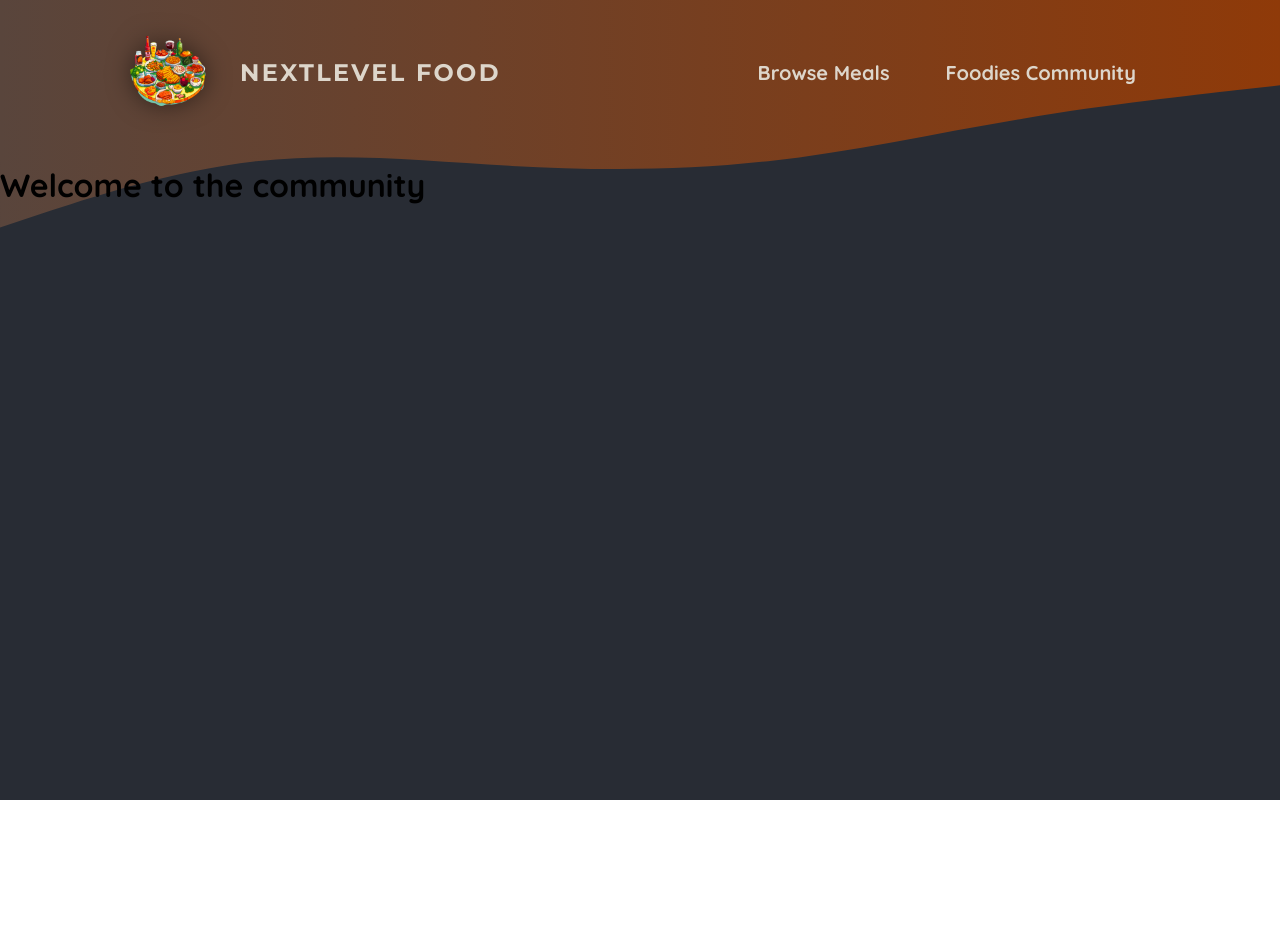
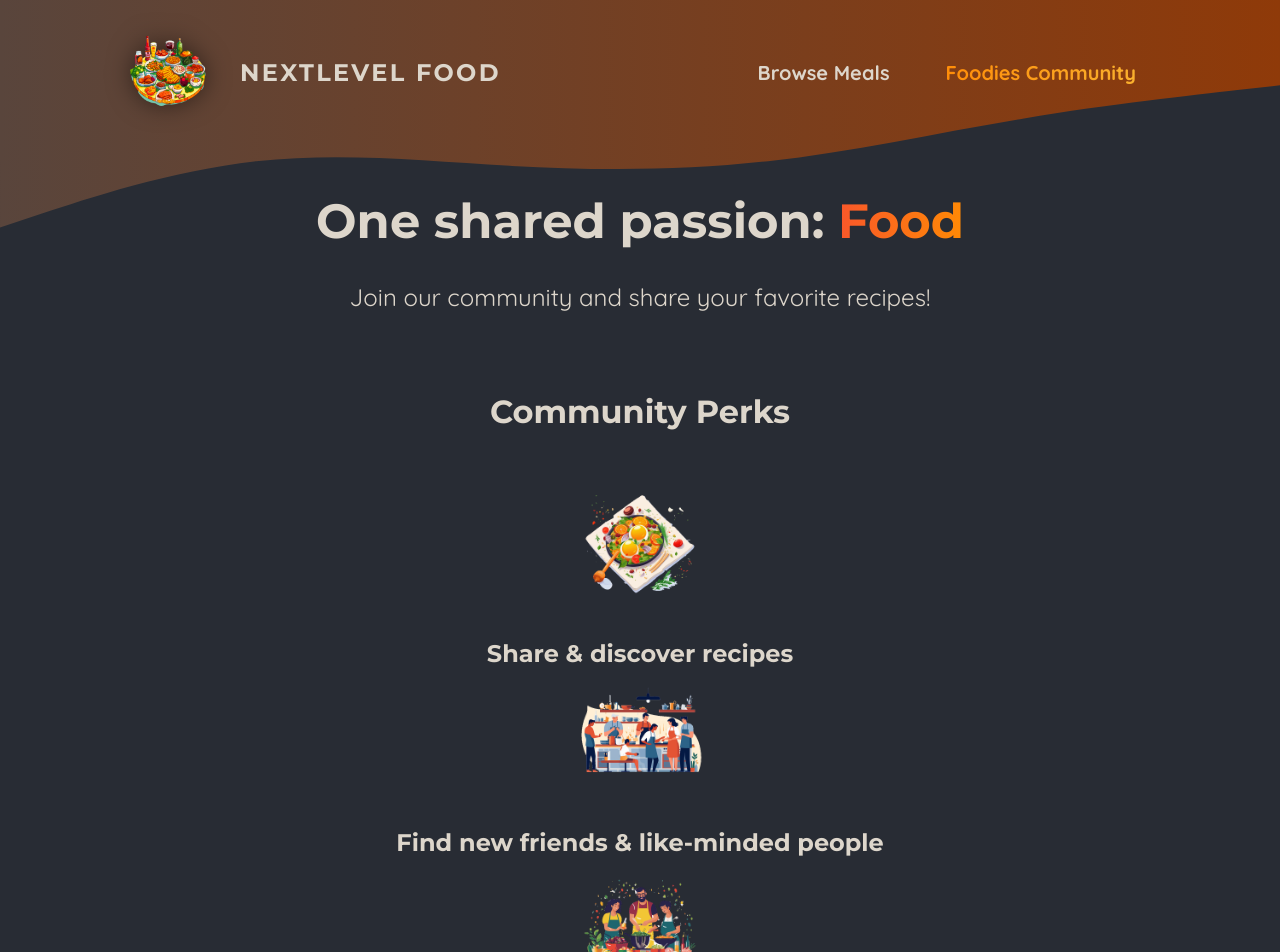
Before and after one commit to Harry-Daniel/Foodies, a Next.js app: page /community in a window 1280 px wide. Shown: the top 952 px of the page. Before the commit the page ends 800 px from the top, so only its background shows below. Built offline with nearby package versions, Linux system fonts and the light colour scheme.

Commit message:
Adjucsted Nav Links

```diff
--- a/app/community/page.js
+++ b/app/community/page.js
@@ -1,7 +1,40 @@
+import Image from 'next/image';
+
+import mealIcon from '@/assets/icons/meal.png';
+import communityIcon from '@/assets/icons/community.png';
+import eventsIcon from '@/assets/icons/events.png';
+import classes from './page.module.css';
+
 export default function CommunityPage() {
   return (
     <>
-      <h1>Welcome to the community</h1>
+      <header className={classes.header}>
+        <h1>
+          One shared passion: <span className={classes.highlight}>Food</span>
+        </h1>
+        <p>Join our community and share your favorite recipes!</p>
+      </header>
+      <main className={classes.main}>
+        <h2>Community Perks</h2>
+
+        <ul className={classes.perks}>
+          <li>
+            <Image src={mealIcon} alt="A delicious meal" />
+            <p>Share & discover recipes</p>
+          </li>
+          <li>
+            <Image src={communityIcon} alt="A crowd of people, cooking" />
+            <p>Find new friends & like-minded people</p>
+          </li>
+          <li>
+            <Image
+              src={eventsIcon}
+              alt="A crowd of people at a cooking event"
+            />
+            <p>Participate in exclusive events</p>
+          </li>
+        </ul>
+      </main>
     </>
   );
 }
--- /dev/null
+++ b/app/community/page.module.css
@@ -0,0 +1,61 @@
+.header {
+    gap: 3rem;
+    margin: 3rem auto 5rem auto;
+    width: 90%;
+    max-width: 75rem;
+    color: #ddd6cb;
+    font-size: 1.5rem;
+    text-align: center;
+  }
+
+  .header h1 {
+    font-family: 'Montserrat', sans-serif;
+  }
+
+  .highlight {
+    background: linear-gradient(90deg, #f9572a, #ff8a05);
+    background-clip: text;
+    -webkit-background-clip: text;
+    -webkit-text-fill-color: transparent;
+  }
+
+  .main {
+    width: 90%;
+    max-width: 40rem;
+    margin: 0 auto;
+    text-align: center;
+  }
+
+  .main h2 {
+    font-family: 'Montserrat', sans-serif;
+    font-size: 2rem;
+    margin-bottom: 3rem;
+    color: #ddd6cb;
+  }
+
+  .perks {
+    list-style: none;
+    margin: 3rem 0;
+    padding: 0;
+  }
+
+  .perks li {
+    display: flex;
+    flex-direction: column;
+    align-items: center;
+    gap: 2rem;
+  }
+
+  .perks img {
+    width: 8rem;
+    height: 8rem;
+    object-fit: contain;
+  }
+
+  .perks p {
+    font-family: 'Montserrat', sans-serif;
+    font-size: 1.5rem;
+    font-weight: bold;
+    margin: 0;
+    color: #ddd6cb;
+  }
--- a/components/main-header/main-header.js
+++ b/components/main-header/main-header.js
@@ -1,13 +1,17 @@
+
 import Link from "next/link";
 import logo from "@/assets/logo.png";
 import classes from "@/components/main-header/main-header.module.css";
 import Image from "next/image";
 import MainHeaderBackground from "./main-header-background";
+import NavLink from "./nav-link";
+
 
 export default function MainHeader() {
+
   return (
     <>
-        <MainHeaderBackground/>
+      <MainHeaderBackground />
       <header className={classes.header}>
         <Link className={classes.logo} href="/">
           <Image src={logo} alt="A plte with food on it" priority />
@@ -17,10 +21,10 @@
         <nav className={classes.nav}>
           <ul>
             <li>
-              <Link href="/meals">Browse Meals</Link>
+           <NavLink href='/meals'>Browse Meals</NavLink>
             </li>
             <li>
-              <Link href="/community">Foodies Community</Link>
+            <NavLink href='/community'>Foodies Community</NavLink>
             </li>
           </ul>
         </nav>
--- a/components/main-header/main-header.module.css
+++ b/components/main-header/main-header.module.css
@@ -21,29 +21,9 @@
     font-size: 1.25rem;
   }
 
-  .nav a {
-    text-decoration: none;
-    color: #ddd6cb;
-    font-weight: bold;
-    padding: 0.5rem 1rem;
-    border-radius: 0.5rem;
-  }
 
-  .nav a:hover,
-  .nav a:active {
-    background: linear-gradient(90deg, #ff8a05, #f9b331);
-    background-clip: text;
-    -webkit-background-clip: text;
-    -webkit-text-fill-color: transparent;
-    text-shadow: 0 0 18px rgba(248, 190, 42, 0.8);
-  }
 
-  .active {
-    background: linear-gradient(90deg, #ff8a05, #f9b331);
-    background-clip: text;
-    -webkit-background-clip: text;
-    -webkit-text-fill-color: transparent;
-  }
+
 
   .logo {
     display: flex;
--- /dev/null
+++ b/components/main-header/nav-link.js
@@ -0,0 +1,16 @@
+"use client";
+import Link from "next/link";
+import { usePathname } from "next/navigation";
+import classes from './nav-link.module.css'
+
+export default function NavLink({ href, children }) {
+  const path = usePathname();
+  return (
+    <Link
+      href={href}
+      className={path.startsWith(href) ? `${classes.link} ${classes.active}` : classes.link}
+    >
+      {children}
+    </Link>
+  );
+}
--- /dev/null
+++ b/components/main-header/nav-link.module.css
@@ -0,0 +1,23 @@
+.active {
+  background: linear-gradient(90deg, #ff8a05, #f9b331);
+  background-clip: text;
+  -webkit-background-clip: text;
+  -webkit-text-fill-color: transparent;
+}
+
+.link{
+    text-decoration: none;
+    color: #ddd6cb;
+    font-weight: bold;
+    padding: 0.5rem 1rem;
+    border-radius: 0.5rem;
+  }
+
+  .link:hover,
+  .link:active {
+    background: linear-gradient(90deg, #ff8a05, #f9b331);
+    background-clip: text;
+    -webkit-background-clip: text;
+    -webkit-text-fill-color: transparent;
+    text-shadow: 0 0 18px rgba(248, 190, 42, 0.8);
+  }
```
